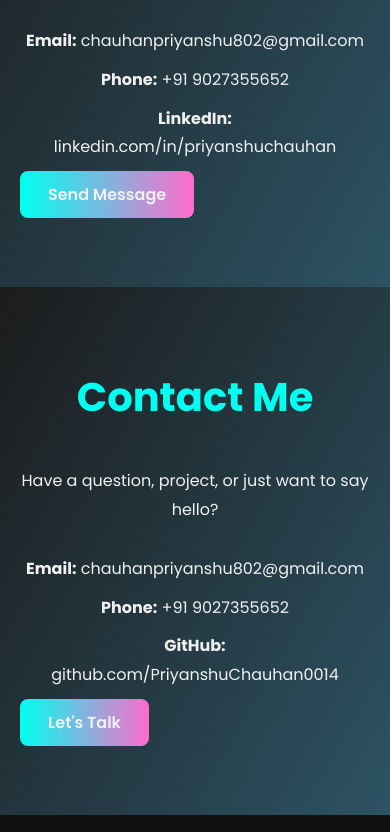
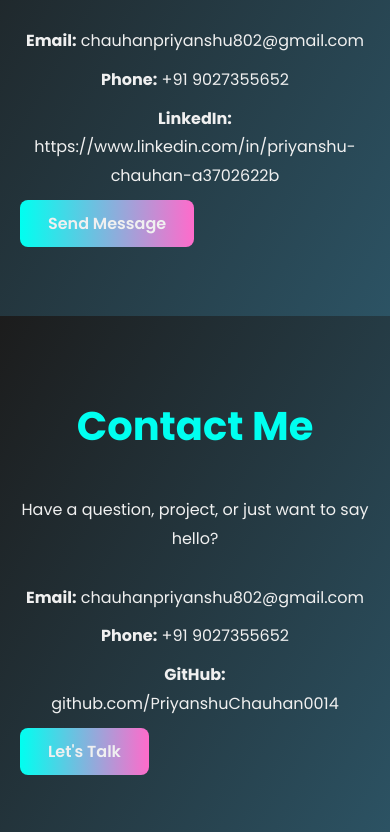
Before and after one commit to PriyanshuChauhan0014/My-Portfolio, a plain HTML site: page index.html in a window 390 px wide. Shown: the part 7728-8560 px from the top of the page. Drawn offline with nearby package versions, Linux system fonts and the light colour scheme.

```diff
--- a/index.html
+++ b/index.html
@@ -158,7 +158,7 @@
       <div class="hire-details">
         <p><strong>Email:</strong> chauhanpriyanshu802@gmail.com</p>
         <p><strong>Phone:</strong> +91 9027355652</p>
-        <p><strong>LinkedIn:</strong> linkedin.com/in/priyanshuchauhan</p>
+        <p><strong>LinkedIn:</strong> https://www.linkedin.com/in/priyanshu-chauhan-a3702622b</p>
       </div>
       <a href="mailto:chauhanpriyanshu802@gmail.com" class="btn primary">Send Message</a>
     </div>
```
